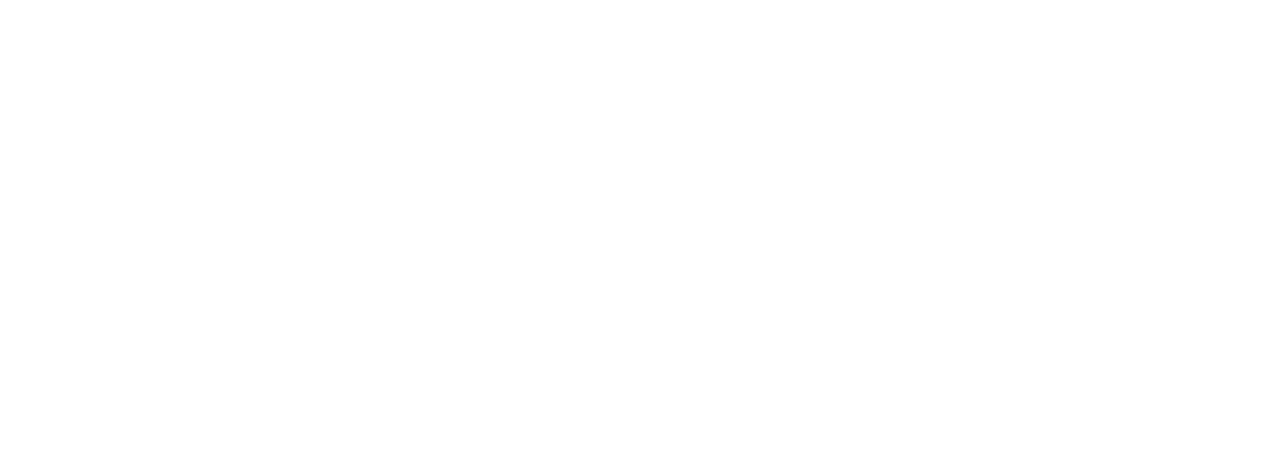
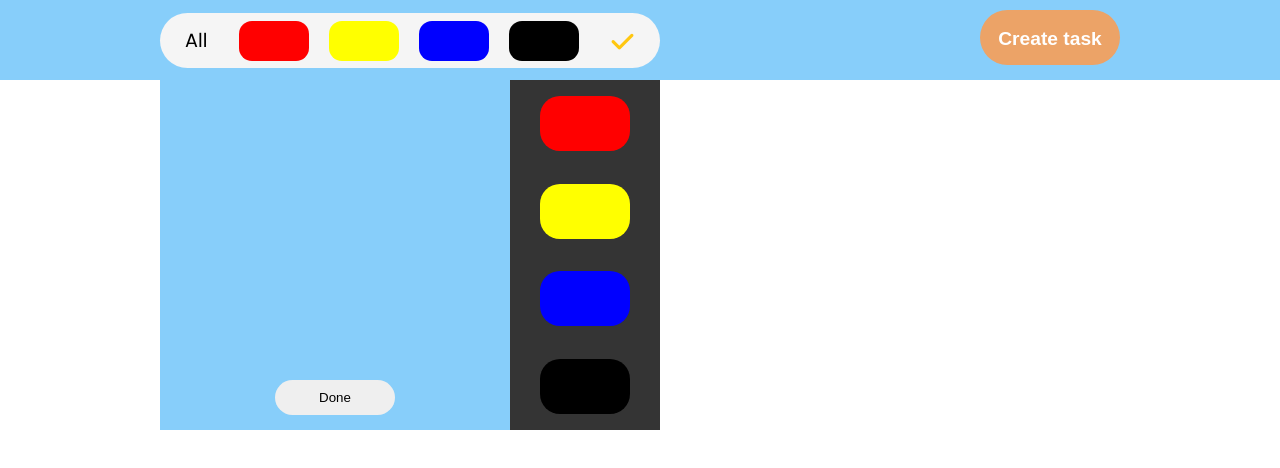
Before and after one commit to Pro-Abhi/JavaScript-Projects, a plain HTML site: page Mock Interview/index.html in a window 1280 px wide. Drawn offline with Linux system fonts and the light colour scheme.

Commit message:
Project - Mock Interview

```diff
--- a/Mock Interview/index.html
+++ b/Mock Interview/index.html
@@ -1,16 +1,61 @@
 <!DOCTYPE html>
 <html lang="en">
   <head>
-  <meta charset="UTF-8">
-  <meta http-equiv="X-UA-Compatible" content="IE=edge">
-  <meta name="viewport" content="width=device-width, initial-scale=1.0">
-  <link rel="stylesheet" href="../Mock Interview/style.css">
+    <meta charset="UTF-8" />
+    <meta http-equiv="X-UA-Compatible" content="IE=edge" />
+    <meta name="viewport" content="width=device-width, initial-scale=1.0" />
+    <!-- reset css -->
+    <link rel="stylesheet" href="../Mock Interview/reset.css" />
+    <!-- styling css -->
+    <link rel="stylesheet" href="../Mock Interview/style.css" />
+    <!-- font awesome link -->
+    <link
+      rel="stylesheet"
+      href="https://cdnjs.cloudflare.com/ajax/libs/font-awesome/6.1.2/css/all.min.css"
+    />
     <title>Project - Mock Interview</title>
   </head>
   <body>
+    <header id="header">
+      <nav class="container flex">
+        <div class="left flex">
+          <div class="all">
+            <span>All</span>
+          </div>
+          <div class="colors flex">
+            <span class="size red"></span>
+            <span class="size yellow"></span>
+            <span class="size blue"></span>
+            <span class="size black"></span>
+          </div>
+          <div class="select">
+            <i class="fa-solid fa-check"></i>
+          </div>
+        </div>
+        <div class="right">
+          <button class="btn">Create task</button>
+        </div>
+      </nav>
+    </header>
 
+    <main id="main">
+      <section class="container">
+        <div class="box flex">
+          <div class="task flex">
+            <textarea class="input" name="input" id="" cols="30" rows="10"></textarea>
+            <button class="done-btn">Done</button>
+          </div>
+          <div class="color-side flex">
+            <span class="size red"></span>
+            <span class="size yellow"></span>
+            <span class="size blue"></span>
+            <span class="size black"></span>
+          </div>
+        </div>
+      </section>
+    </main>
 
-
+    <!-- javascript link -->
     <script src="../Mock Interview/app.js"></script>
   </body>
 </html>
--- /dev/null
+++ b/Mock Interview/reset.css
@@ -0,0 +1,124 @@
+html,
+body,
+div,
+span,
+applet,
+object,
+iframe,
+h1,
+h2,
+h3,
+h4,
+h5,
+h6,
+p,
+blockquote,
+pre,
+a,
+abbr,
+acronym,
+address,
+big,
+cite,
+code,
+del,
+dfn,
+em,
+img,
+ins,
+kbd,
+q,
+s,
+samp,
+small,
+strike,
+strong,
+sub,
+sup,
+tt,
+var,
+b,
+u,
+i,
+center,
+dl,
+dt,
+dd,
+ol,
+ul,
+li,
+fieldset,
+form,
+label,
+legend,
+table,
+caption,
+tbody,
+tfoot,
+thead,
+tr,
+th,
+td,
+article,
+aside,
+canvas,
+details,
+embed,
+figure,
+figcaption,
+footer,
+header,
+hgroup,
+menu,
+nav,
+output,
+ruby,
+section,
+summary,
+time,
+mark,
+audio,
+video {
+  margin: 0;
+  padding: 0;
+  border: 0;
+  font-size: 100%;
+  font: inherit;
+  vertical-align: baseline;
+}
+/* HTML5 display-role reset for older browsers */
+article,
+aside,
+details,
+figcaption,
+figure,
+footer,
+header,
+hgroup,
+menu,
+nav,
+section {
+  display: block;
+}
+body {
+  line-height: 1;
+}
+ol,
+ul {
+  list-style: none;
+}
+blockquote,
+q {
+  quotes: none;
+}
+blockquote:before,
+blockquote:after,
+q:before,
+q:after {
+  content: "";
+  content: none;
+}
+table {
+  border-collapse: collapse;
+  border-spacing: 0;
+}
--- a/Mock Interview/style.css
+++ b/Mock Interview/style.css
@@ -0,0 +1,176 @@
+/* font family */
+@import url("https://fonts.googleapis.com/css2?family=Poppins:ital,wght@0,400;0,500;0,600;0,700;0,800;1,400;1,500;1,600;1,700;1,800&display=swap");
+
+/* universal selector */
+* {
+  box-sizing: border-box;
+}
+
+/* apply font-family on body */
+body {
+  font-family: "Poppins", sans-serif;
+}
+
+/* utility classes */
+.container {
+  max-width: 1000px;
+  height: 80px;
+  margin: 0 auto;
+  padding: 0 20px;
+}
+
+.flex {
+  display: flex;
+  justify-content: space-between;
+  flex-wrap: wrap;
+}
+
+/* header styling */
+#header {
+  width: 100%;
+  background-color: lightskyblue;
+  line-height: 80px;
+}
+/* left side navigation styling */
+.left {
+  width: 500px;
+  height: 55px;
+  margin: 13px 0;
+  background-color: whitesmoke;
+  padding: 0 20px;
+  line-height: 55px;
+  border-radius: 55px;
+}
+
+/* all section styling */
+.all {
+  height: 100%;
+  font-size: 1.2em;
+}
+.all span {
+  padding: 5px;
+}
+
+/* colors section styling */
+.colors {
+  gap: 20px;
+  align-content: center;
+}
+.colors .size {
+  width: 70px;
+  height: 40px;
+  border-radius: 13px;
+}
+
+.colors .red {
+  background-color: red;
+}
+.colors .yellow {
+  background-color: yellow;
+}
+.colors .blue {
+  background-color: blue;
+}
+.colors .black {
+  background-color: black;
+}
+
+/* checked section styling */
+.select {
+  height: 100%;
+}
+.fa-check {
+  font-size: 25px;
+  color: rgb(255, 199, 16);
+  vertical-align: middle;
+  padding: 5px;
+}
+
+/* hover effect */
+.all span:hover,
+.colors .size:hover,
+.fa-check:hover {
+  cursor: pointer;
+}
+
+/* right side btn styling */
+.btn {
+  width: 140px;
+  height: 55px;
+  border-radius: 55px;
+  border: none;
+  font-size: 1.2em;
+  line-height: 55px;
+  background-color: rgb(236, 163, 103);
+  color: white;
+  font-weight: bold;
+}
+
+.btn:hover {
+  cursor: pointer;
+}
+
+
+.box{
+  max-width: 500px;
+  height: 350px;
+  /* padding: 10px; */
+}
+
+.task{
+  width: calc(500px - 150px);
+  flex-direction: column;
+  background-color: lightskyblue;
+}
+
+.task .input{
+  width: 100%;
+  height: 85%;
+  outline: none;
+  border: none;
+  background-color: lightskyblue;
+  padding: 10%;
+  font-size: 1.5em;
+  color: white;
+  resize: none;
+}
+
+.task .done-btn{
+  width: 120px;
+  height: 10%;
+  border: none;
+  align-self: center;
+  border-radius: 20px;
+  margin-bottom: 15px;
+}
+
+.color-side{
+  width: 150px;
+  height: 100%;
+  background-color: rgba(12, 12, 12, 0.836);
+  flex-direction: column;
+  align-content: center;
+  justify-content: space-around;
+}
+
+.color-side .size{
+  width: 90px;
+  height: 55px;
+  border-radius: 20px;
+}
+
+.color-side .red{
+  background-color: red;
+}
+
+.color-side .yellow{
+  background-color: yellow;
+}
+
+.color-side .blue{
+  background-color: blue;
+}
+
+.color-side .black{
+  background-color: black;
+}
```
Lines whose indentation alone changed are shown as unchanged.
